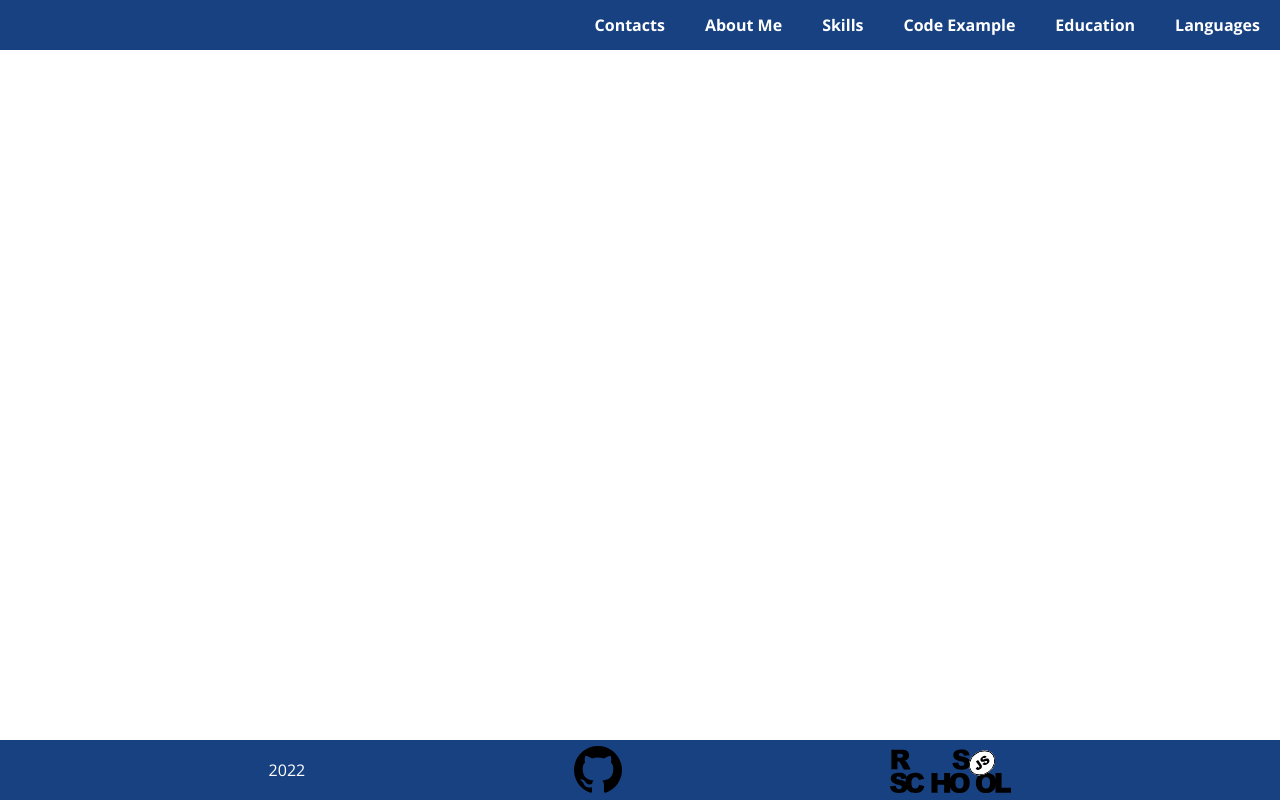
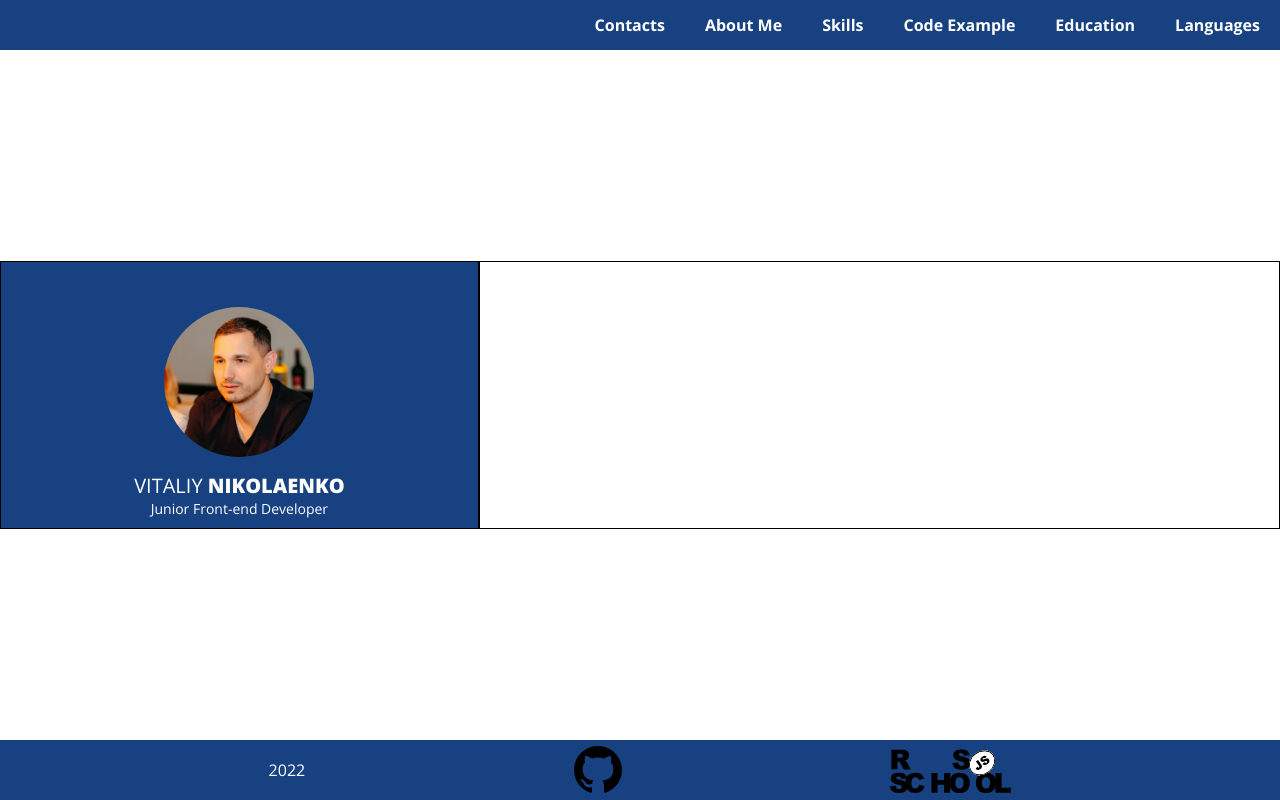
Before and after one commit to nickosha/rsschool-cv, a plain HTML site: page index.html in a window 1280 px wide. Drawn offline with nearby package versions, Linux system fonts and the light colour scheme.

Commit message:
feat: add section hero

```diff
--- a/index.html
+++ b/index.html
@@ -26,7 +26,20 @@
             </nav>
         </div>
     </header>
-    <main class="main"></main>
+    <main class="main">
+        <div class="container main-wrapper">
+            <div class="first-column">
+                <section class="hero">
+                    <div class="img">
+                        <img src="./assets/myfoto.jpg" alt="avatar" class="avatar">
+                    </div>
+                    <h1><span class="name">VITALIY</span> <span class="surname">NIKOLAENKO</span></h1>
+                    <span>Junior Front-end Developer</span>
+                </section>
+            </div>
+            <div class="second-column"></div>
+        </div>
+    </main>
     <footer class="footer">
         <div class="container footer-wrapper">
             <span>2022</span>
--- a/style.css
+++ b/style.css
@@ -66,6 +66,66 @@ body {
     transition: width 0.5s;
 }
 
+.main-wrapper {
+    display: flex;
+}
+
+.first-column {
+    border: 1px solid #000;
+    flex-grow: 1;
+    background-color: #174180;
+    display: flex;
+    flex-direction: column;
+    align-items: center;
+}
+
+.second-column {
+    border: 1px solid #000;
+    flex-grow: 3;
+}
+
+.hero {
+    display: flex;
+    flex-direction: column;
+    align-items: center;
+    padding-top: 45px;
+    padding-bottom: 10px;
+    color: #fff;
+    text-align: center;
+}
+
+.img {
+    width: 150px;
+    height: 150px;
+    border-radius: 50%;
+    overflow: hidden;
+}
+
+.avatar {
+    width: 150px;
+}
+
+h1 {
+    margin-top: 15px;
+    font-style: normal;
+    line-height: 27px;
+    font-size: 20px;
+}
+
+.name {
+    font-weight: 400;
+}
+
+.surname {
+    font-weight: 800;
+}
+
+.hero>span {
+    font-weight: 400;
+    font-size: 14px;
+    line-height: 19px;
+}
+
 .footer-wrapper {
     display: flex;
     justify-content: space-evenly;
```
